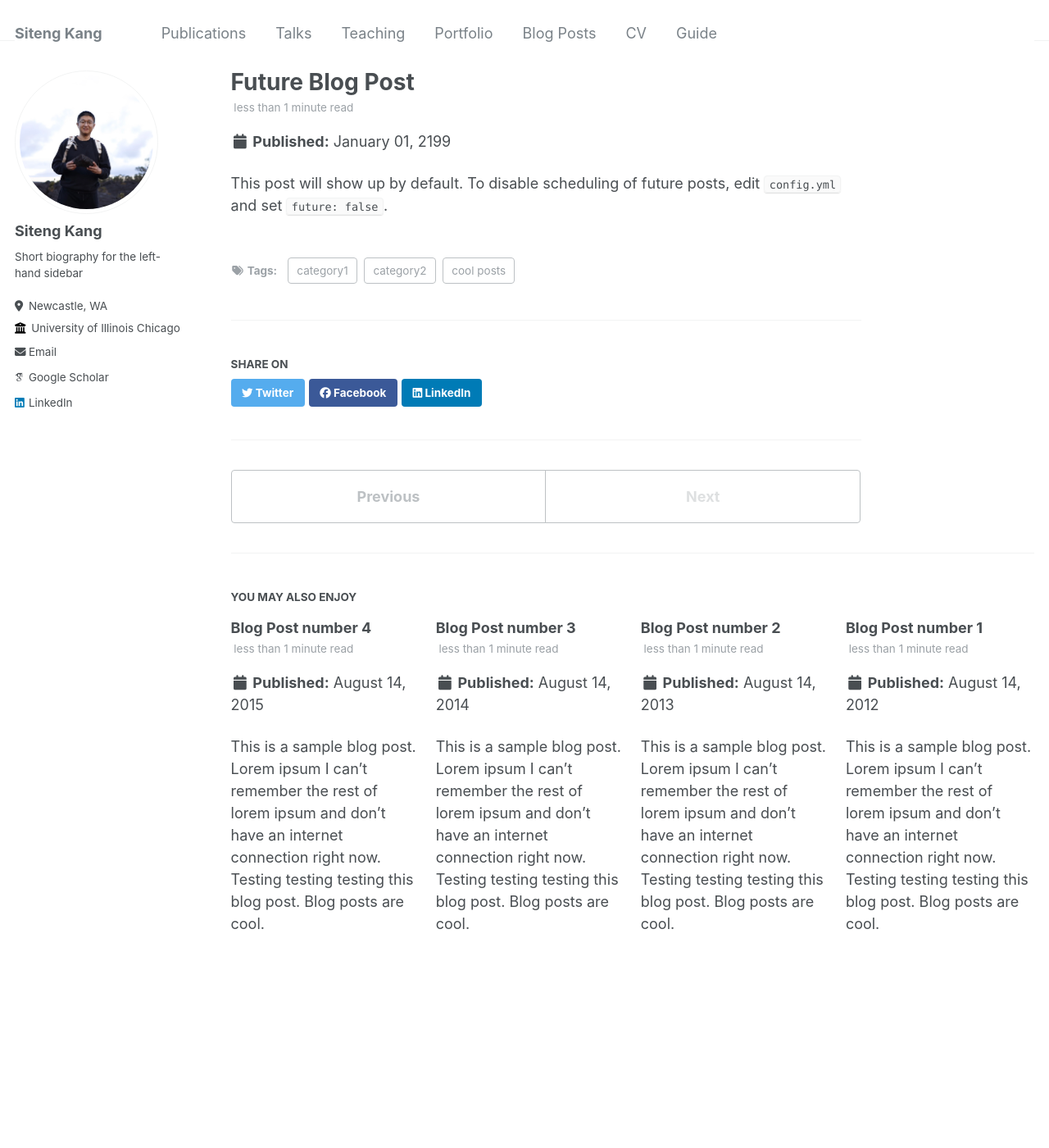
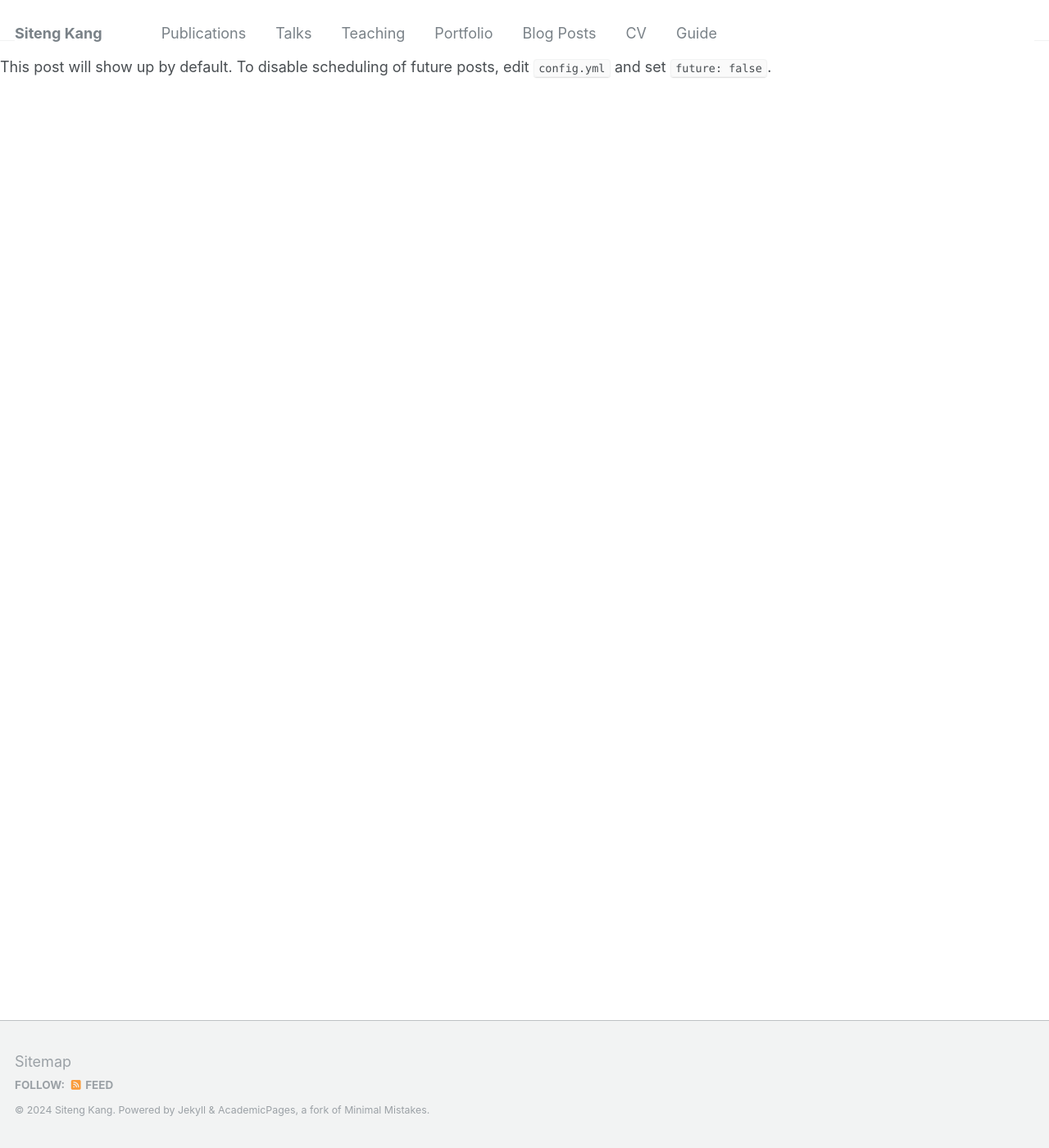
Before and after one commit to SitengKang/SitengKang.github.io, a Jekyll site: the page built from _posts/2199-01-01-future-post.md, in a window 1280 px wide and 1400 px high. Shown: the whole window at 82% size. Built offline with Jekyll 4.4.1, drawn with Linux system fonts in a browser that asks for light colours; some web fonts are replaced; our own code applies the rules of GitHub Pages for plain Markdown files; part of the change alters nothing that is shown.

Commit message:
Update _config.yml

```diff
--- a/_config.yml
+++ b/_config.yml
@@ -24,7 +24,7 @@ author:
   avatar           : "profile.png"
   name             : "Siteng Kang"
   pronouns         : # example: "she/her"
-  bio              : "Short biography for the left-hand sidebar"
+  bio              : "PhD Student in Computer Science"
   location         : "Newcastle, WA"
   employer         : "University of Illinois Chicago"
   uri              : # URL
@@ -216,16 +216,16 @@ collections:
 # Defaults
 defaults:
   # _posts
-  - scope:
-      path: ""
-      type: posts
-    values:
-      layout: single
-      author_profile: true
-      read_time: true
-      comments: true
-      share: true
-      related: true
+  # - scope:
+  #     path: ""
+  #     type: posts
+  #   values:
+  #     layout: single
+  #     author_profile: true
+  #     read_time: true
+  #     comments: true
+  #     share: true
+  #     related: true
   # _pages
   - scope:
       path: ""
```
